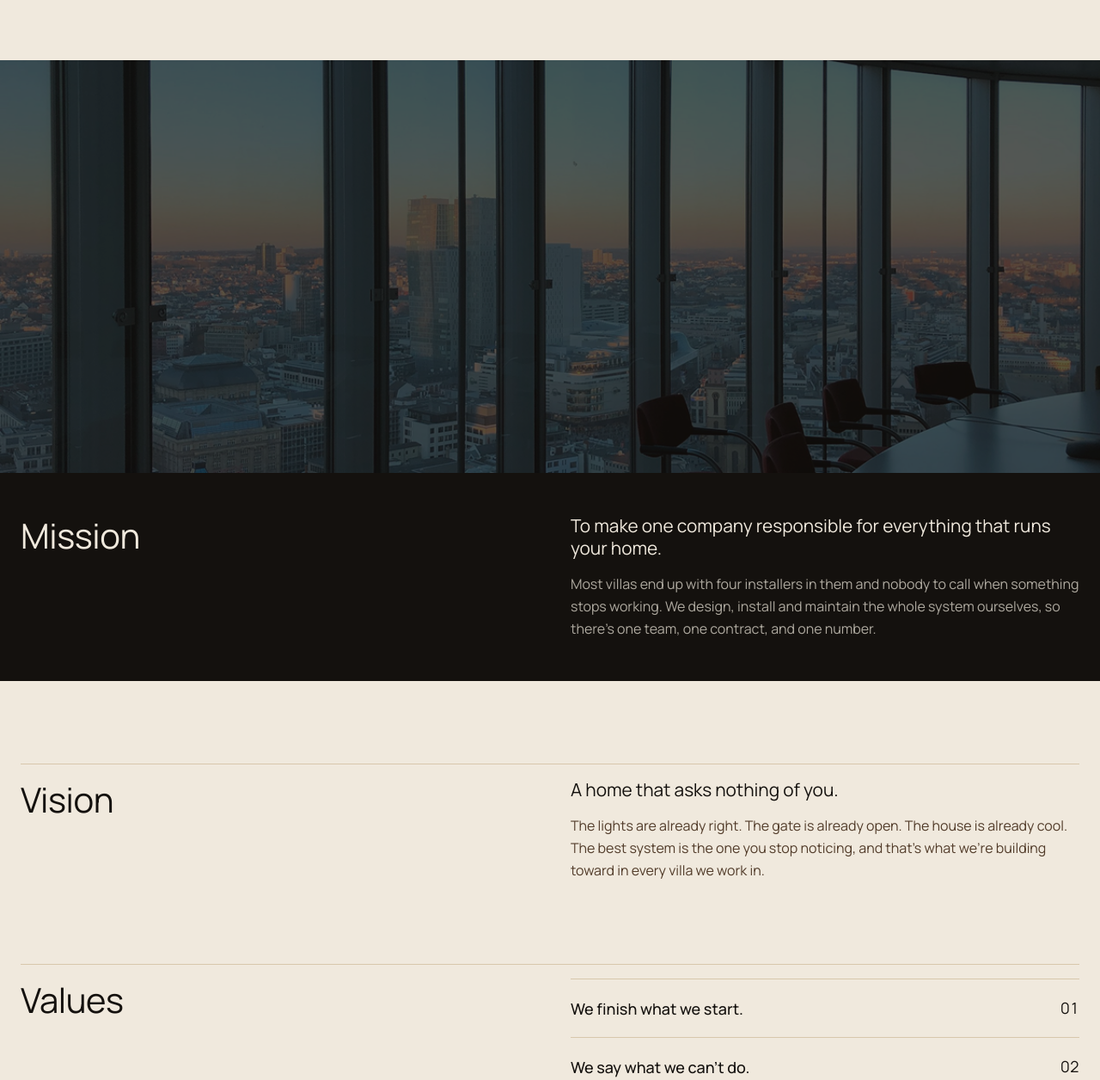
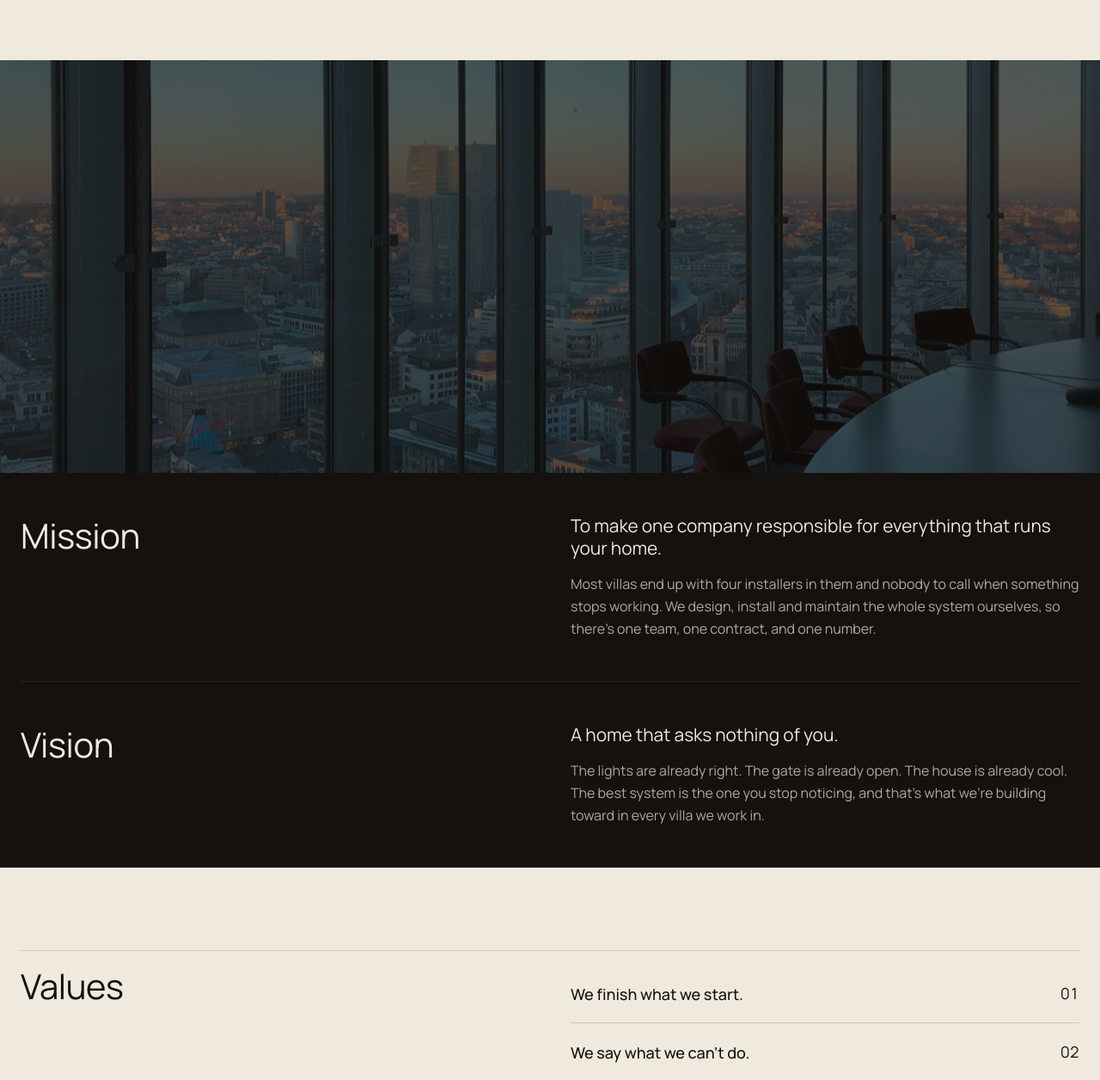
Before and after one commit to Qera-Studio/smarthaus, a Next.js app: page /about in a window 1280 px wide. Shown: the part 1240-2496 px from the top of the page at 86% size. Built offline with nearby package versions, Linux system fonts and the light colour scheme; no server answers.

Commit message:
put vision in the mission band, make the parallax visible, drop the doubled row rules, and ship the hero title untreated as an accepted risk

```diff
--- a/src/app/about/page.tsx
+++ b/src/app/about/page.tsx
@@ -35,7 +35,7 @@ export default function AboutPage() {
       <JsonLd data={pageGraph(PAGE)} />
 
       <section className={styles.hero} aria-labelledby="about-title" data-about-hero="">
-        <div className={styles.heroLayer} data-parallax="">
+        <div className={styles.heroLayer} data-parallax="hero">
           <Image
             src="/about/aboutUs_hero.png"
             alt=""
@@ -78,27 +78,35 @@ export default function AboutPage() {
         </ul>
       </section>
 
-      <section
-        className={styles.mission}
-        aria-labelledby="mission"
-        data-about-mission=""
-        data-ground="dark"
-      >
-        <div className={styles.missionMedia}>
-          <Image src="/about/mission_Img.png" alt="" fill sizes="100vw" className={styles.cover} />
+      {/* One dark band for the photograph, Mission and Vision (Shivanshu,
+          2026-10-07): two sections in it, so each keeps its own landmark. */}
+      <div className={styles.dark} data-about-dark="" data-ground="dark">
+        <div className={styles.missionMedia} data-about-mission-media="">
+          <div className={styles.mediaLayer} data-parallax="mission">
+            <Image
+              src="/about/mission_Img.png"
+              alt=""
+              fill
+              sizes="100vw"
+              className={styles.cover}
+            />
+          </div>
         </div>
-        <div className={styles.missionBody}>
+        <section className={styles.darkSection} aria-labelledby="mission" data-about-mission="">
           <Pattern id="mission" title="Mission">
             <StatementCopy statement={MISSION} />
           </Pattern>
-        </div>
-      </section>
-
-      <section className={styles.ruled} aria-labelledby="vision">
-        <Pattern id="vision" title="Vision">
-          <StatementCopy statement={VISION} />
-        </Pattern>
-      </section>
+        </section>
+        <section
+          className={`${styles.darkSection} ${styles.darkRuled}`}
+          aria-labelledby="vision"
+          data-about-vision=""
+        >
+          <Pattern id="vision" title="Vision">
+            <StatementCopy statement={VISION} />
+          </Pattern>
+        </section>
+      </div>
 
       <section className={styles.ruled} aria-labelledby="values" data-about-values="">
         <Pattern id="values" title="Values">
--- a/src/components/About/About.module.scss
+++ b/src/components/About/About.module.scss
@@ -1,10 +1,26 @@
 @use "../../styles/variables" as *;
 @use "../../styles/mixins" as *;
 
-// How far the hero image travels, each way, as a share of its own layer. The
-// layer is 120% of the frame (10% spare above and below), and 8% of 120% is
-// 9.6%, so the edge never comes into view.
-$parallax-travel: 8%;
+// How far each photograph travels, as a share of its own layer.
+//
+// The hero's layer is 125% of its frame, its 25% spare all above, since it
+// only ever moves down. It sinks a quarter of the frame (20% of 125%) over
+// the first 60% of a screen of scrolling (30% on a phone, whose hero is
+// half the height), so it starts with the first pixel
+// and is plain to see, and its top meets the frame's top as it stops.
+//
+// The mission photograph's layer is 130%, 15% spare each way, and drifts 10%
+// of that (13% of the frame) each way across its whole pass.
+//
+// The first version moved the hero 8% across its whole pass while it was
+// already on screen at load: about 35px over a screen of scrolling, which
+// read as no effect at all (Shivanshu, 2026-10-07). The second timed it on
+// the layer's own exit, and the layer, nearly a screen tall on a desktop,
+// only began to exit 400px down.
+$hero-spare: 25%;
+$hero-travel: 20%;
+$mission-spare: 15%;
+$mission-travel: 10%;
 
 @layer components {
   .page {
@@ -33,47 +49,68 @@ $parallax-travel: 8%;
 
   .heroLayer {
     position: absolute;
-    inset-block: -10%;
+    inset-block: (-$hero-spare) 0;
     inset-inline: 0;
-
-    // brown-900 at 20% over the whole photograph. The title is brown-50 on
-    // the sky, and the lightest sky behind it measured 2.68:1 bare, under the
-    // 3:1 floor for large text; under this veil it is 3.86:1. On the layer,
-    // not the frame, so it travels with the picture and the title stays above
-    // it by source order.
-    &::after {
-      content: "";
-      position: absolute;
-      inset: 0;
-      background-color: rgba($brown-900, 0.2);
-    }
   }
 
-  // Scroll-driven, so no script: the picture drifts down more slowly than the
-  // page as the hero passes through the screen. Where the timeline is not
-  // supported (Firefox today), or motion is reduced, it simply sits still.
+  // Scroll-driven, so no script: each picture moves more slowly than the
+  // page. The hero is always at the top of the page, so it runs on the page's
+  // own scroll from the first pixel; the mission photograph across its own
+  // pass through the screen. Where the timeline is not supported (Firefox, Safari before 26), or
+  // motion is reduced, both simply sit still.
   @media (prefers-reduced-motion: no-preference) {
     @supports (animation-timeline: view()) {
-      .heroLayer {
-        animation-name: about-parallax;
+      .heroLayer,
+      .mediaLayer {
         animation-timing-function: linear;
         animation-fill-mode: both;
+      }
+
+      .heroLayer {
+        animation-name: about-hero-parallax;
+        animation-timeline: scroll(root);
+        animation-range: 0 60svh;
+
+        // A phone's hero is half a desktop's height, so the same quarter of
+        // it is half the distance: it travels over half the scroll to move
+        // at the same rate.
+        @include bp-max($bp-lg) {
+          animation-range: 0 30svh;
+        }
+      }
+
+      .mediaLayer {
+        animation-name: about-mission-parallax;
         animation-timeline: view();
         animation-range: cover;
       }
     }
   }
 
-  @keyframes about-parallax {
+  @keyframes about-hero-parallax {
     from {
-      translate: 0 (-$parallax-travel);
+      translate: 0 0;
     }
 
     to {
-      translate: 0 $parallax-travel;
+      translate: 0 $hero-travel;
     }
   }
 
+  @keyframes about-mission-parallax {
+    from {
+      translate: 0 (-$mission-travel);
+    }
+
+    to {
+      translate: 0 $mission-travel;
+    }
+  }
+
+  // brown-50 straight on the photograph, untreated, at Shivanshu's call
+  // (2026-10-07): 2.68:1 on a desktop, about 1.6:1 on a phone, under the 3:1
+  // floor. An accepted risk, docs/launch-gate/accepted-risks.md, to resolve
+  // before launch.
   .heroTitle {
     position: relative;
     align-self: start;
@@ -170,12 +207,13 @@ $parallax-travel: 8%;
   // --- Mission ----------------------------------------------------------------
 
   // Edge to edge: the photograph under a brown-900 veil, 60% of a screen
-  // tall, then the copy on brown-900 at its own height. The band used to be
-  // held at 40% of a screen, which left a dark gap under the copy on a large
-  // screen (Shivanshu, 2026-10-07); now its padding is the only space.
-  .mission {
+  // tall, then Mission and Vision on brown-900 at their own height. The band
+  // used to be held at 40% of a screen, which left a dark gap under the copy
+  // on a large screen (Shivanshu, 2026-10-07); now its padding is the only
+  // space.
+  .dark {
     display: grid;
-    grid-template-rows: 60svh auto;
+    grid-template-rows: 60svh auto auto;
     margin-block-start: $space-24;
     // Past body's gutter, as the Process sheets do; the copy gives it back.
     margin-inline: calc(-1 * var(--page-gutter));
@@ -185,7 +223,9 @@ $parallax-travel: 8%;
 
   .missionMedia {
     position: relative;
+    overflow: clip;
 
+    // Above the moving layer by source order, so the veil never travels.
     &::after {
       content: "";
       position: absolute;
@@ -194,14 +234,31 @@ $parallax-travel: 8%;
     }
   }
 
-  .missionBody {
+  .mediaLayer {
+    position: absolute;
+    inset-block: (-$mission-spare);
+    inset-inline: 0;
+  }
+
+  .darkSection {
     padding-block: $space-12;
     padding-inline: var(--page-gutter);
   }
 
+  // Vision, under Mission: a rule between them inside the gutters, as the
+  // light sections are ruled, one step up the ramp so it reads on brown-900.
+  .darkRuled {
+    padding-block-start: 0;
+
+    > * {
+      padding-block-start: $space-12;
+      border-block-start: 1px solid $brown-800;
+    }
+  }
+
   // --- The section pattern ----------------------------------------------------
 
-  // Vision and Values: a rule across the top with 96px above it, as the
+  // Values and the FAQ: a rule across the top with 96px above it, as the
   // homepage's figures and enquiry have. Two in a row share one gap.
   .ruled {
     margin-block-start: $space-24;
@@ -268,7 +325,7 @@ $parallax-travel: 8%;
   }
 
   // On the dark ground: brown-100 at 70%, 8.0:1 on brown-900.
-  .mission .body {
+  .dark .body {
     color: rgba($brown-100, 0.7);
   }
 
@@ -279,6 +336,12 @@ $parallax-travel: 8%;
   // print.
   .rows {
     --legal-body-size: var(--type-body);
+
+    // The section's rule already sits just above the first row, so that
+    // row's own top rule read as a double line (Shivanshu, 2026-10-07).
+    > :first-child {
+      border-block-start-width: 0;
+    }
   }
 
   .number {
```
Also changed, not shown: playwright.tmp.config.ts (added, +126 -0 lines), 3 other files (tests, documents, lock files or other folders).
